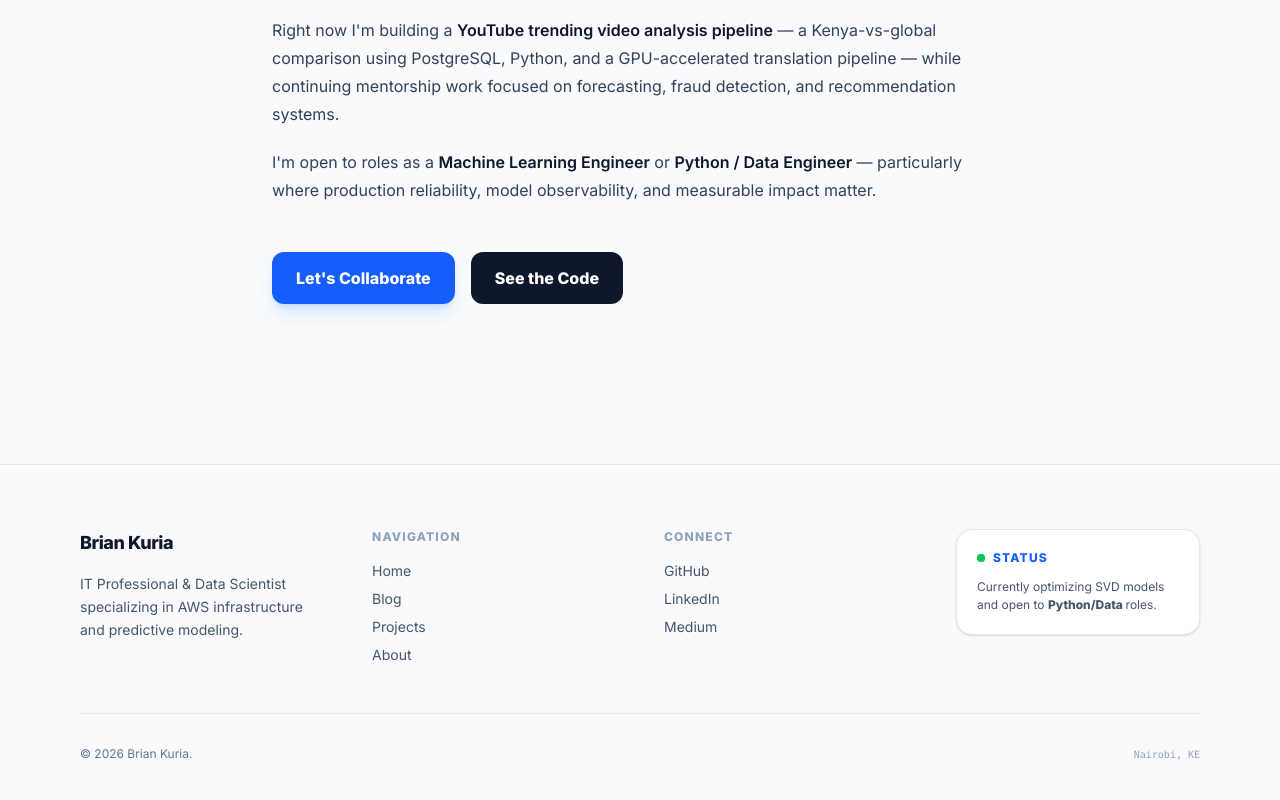
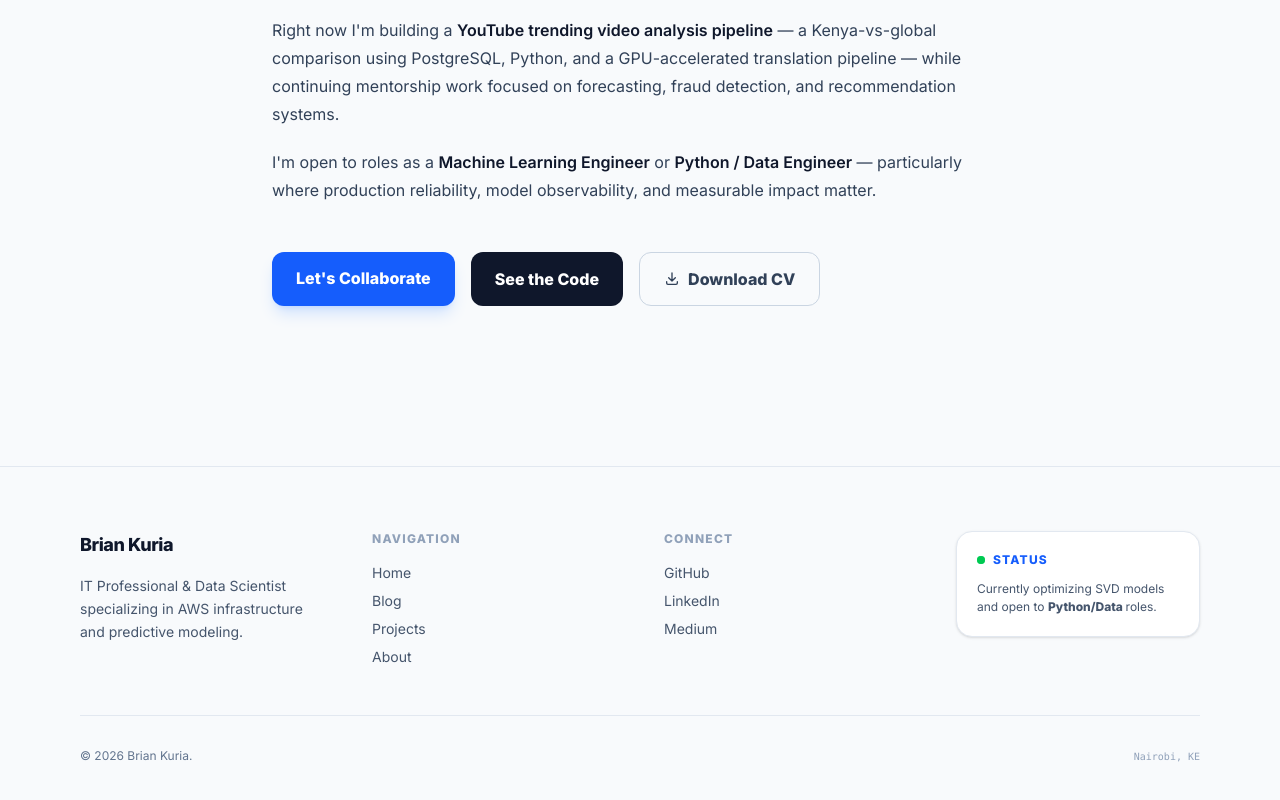
Before and after one commit to Kobeyvines/kobeyvines.github.io, an Astro site: page /about in a window 1280 px wide. Shown: the part 1489-2289 px from the top of the page. Built offline with nearby package versions, Linux system fonts and the light colour scheme; Astro itself is replaced by a stand-in of ours.

Commit message:
added download my CV

```diff
--- a/src/pages/about.astro
+++ b/src/pages/about.astro
@@ -87,6 +87,16 @@ import Layout from '../layouts/Layout.astro';
         <a href="https://github.com/kobeyvines" target="_blank" class="flex items-center gap-2 bg-slate-900 dark:bg-white text-white dark:text-slate-900 px-6 py-3 rounded-xl hover:opacity-90 transition font-bold">
           See the Code
         </a>
+        <a
+          href="/Brian_Kuria_CV.pdf"
+          download="Brian_Kuria_CV.pdf"
+          class="flex items-center gap-2 border border-slate-300 dark:border-slate-600 text-slate-700 dark:text-slate-300 px-6 py-3 rounded-xl hover:bg-slate-100 dark:hover:bg-slate-800 transition font-bold"
+        >
+          <svg xmlns="http://www.w3.org/2000/svg" class="w-4 h-4" fill="none" viewBox="0 0 24 24" stroke="currentColor" stroke-width="2">
+            <path stroke-linecap="round" stroke-linejoin="round" d="M4 16v2a2 2 0 002 2h12a2 2 0 002-2v-2M7 10l5 5m0 0l5-5m-5 5V3" />
+          </svg>
+          Download CV
+        </a>
       </div>
     </div>
   </main>
```
Also changed, not shown: 1 other file.
